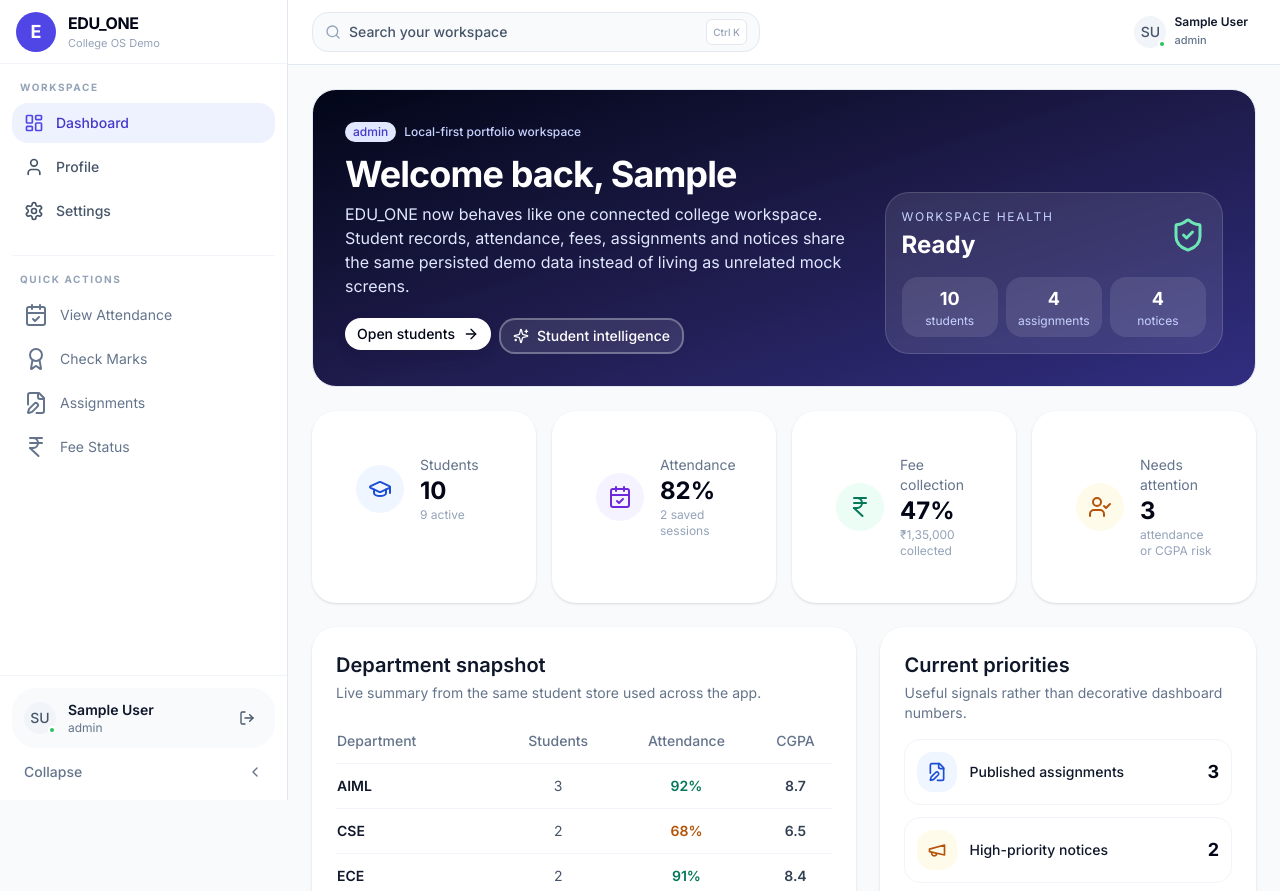
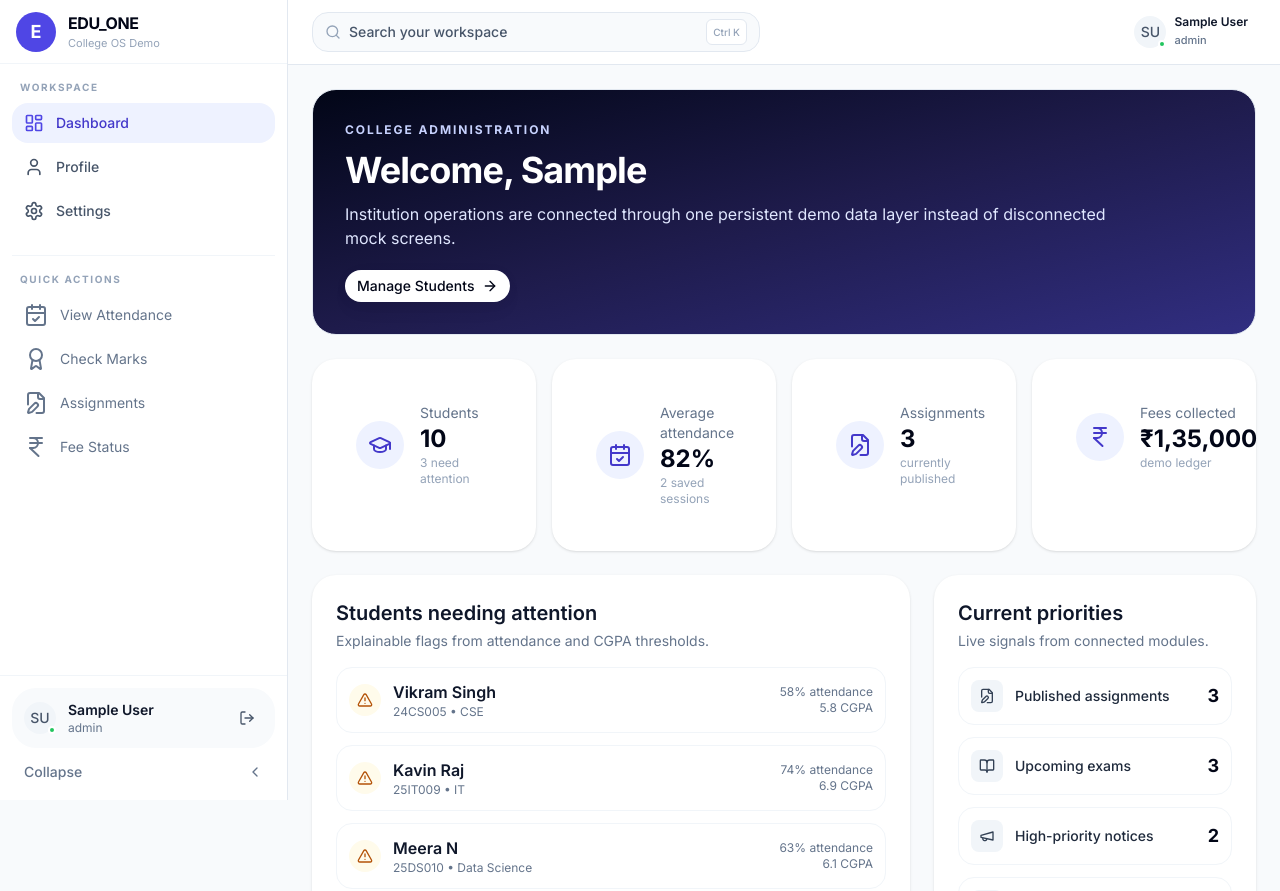
Before and after one commit to Bharath496/EDU_ONE, a Next.js app in the folder apps/web/: page /dashboard in a window 1280 px wide. Shown: the top 891 px of the page. Built offline with nearby package versions, Linux system fonts and the light colour scheme; sample sign-in values are in the browser's storage.

Commit message:
Make dashboard role-specific and protect student data views

```diff
--- a/apps/web/app/dashboard/page.tsx
+++ b/apps/web/app/dashboard/page.tsx
@@ -3,10 +3,13 @@
 import Link from 'next/link'
 import { useRouter } from 'next/navigation'
 import {
-  Activity,
+  AlertTriangle,
   ArrowRight,
+  BarChart3,
+  BookOpen,
+  Building2,
   CalendarCheck,
-  CheckCircle2,
+  CreditCard,
   FilePen,
   GraduationCap,
   IndianRupee,
@@ -21,8 +24,8 @@ import { Badge } from '@/components/ui/Badge'
 import { Button } from '@/components/ui/Button'
 import { Card, CardContent, CardDescription, CardHeader, CardTitle } from '@/components/ui/Card'
 import { useAuthStore } from '@/lib/auth-store'
-import { getQuickActions } from '@/lib/navigation'
 import { useEduStore } from '@/lib/edu-store'
+import { usePlatformStore } from '@/lib/platform-store'
 
 export default function DashboardPage() {
   const { user, isAuthenticated, isLoading } = useAuthStore()
@@ -33,7 +36,10 @@ export default function DashboardPage() {
   const assignments = useEduStore((state) => state.assignments)
   const notices = useEduStore((state) => state.notices)
   const fees = useEduStore((state) => state.fees)
-  const activity = useEduStore((state) => state.activity)
+  const exams = useEduStore((state) => state.exams)
+
+  const tenants = usePlatformStore((state) => state.tenants)
+  const platformUsers = usePlatformStore((state) => state.users)
 
   if (isLoading) {
     return (
@@ -51,219 +57,266 @@ export default function DashboardPage() {
     return null
   }
 
-  const avgAttendance = students.length
-    ? Math.round(students.reduce((sum, student) => sum + student.attendance, 0) / students.length)
-    : 0
-  const atRisk = students.filter((student) => student.attendance < 75 || student.cgpa < 6).length
-  const collected = fees.filter((item) => item.status === 'paid').reduce((sum, item) => sum + item.amount, 0)
-  const totalFees = fees.reduce((sum, item) => sum + item.amount, 0)
-  const feeRate = totalFees ? Math.round((collected / totalFees) * 100) : 0
-  const dueAssignments = assignments.filter((item) => item.status === 'published').length
-  const urgentNotices = notices.filter((item) => item.priority === 'urgent' || item.priority === 'high').length
-  const quickActions = getQuickActions(user.role)
-
-  const metrics = [
-    {
-      label: 'Students',
-      value: students.length,
-      note: `${students.filter((item) => item.status === 'active').length} active`,
-      icon: GraduationCap,
-      cls: 'bg-blue-50 text-blue-700',
-    },
-    {
-      label: 'Attendance',
-      value: `${avgAttendance}%`,
-      note: `${attendanceSessions.length} saved sessions`,
-      icon: CalendarCheck,
-      cls: 'bg-violet-50 text-violet-700',
-    },
-    {
-      label: 'Fee collection',
-      value: `${feeRate}%`,
-      note: `₹${collected.toLocaleString('en-IN')} collected`,
-      icon: IndianRupee,
-      cls: 'bg-emerald-50 text-emerald-700',
-    },
-    {
-      label: 'Needs attention',
-      value: atRisk,
-      note: 'attendance or CGPA risk',
-      icon: UserCheck,
-      cls: 'bg-amber-50 text-amber-700',
-    },
-  ]
-
-  const departmentRows = Array.from(new Set(students.map((item) => item.department)))
-    .map((department) => {
-      const group = students.filter((item) => item.department === department)
-      return {
-        department,
-        students: group.length,
-        attendance: Math.round(group.reduce((sum, item) => sum + item.attendance, 0) / Math.max(group.length, 1)),
-        cgpa: (group.reduce((sum, item) => sum + item.cgpa, 0) / Math.max(group.length, 1)).toFixed(1),
-      }
-    })
-    .sort((a, b) => b.students - a.students)
+  if (user.role === 'Super Admin') {
+    const representedStudents = tenants.reduce((sum, item) => sum + item.students, 0)
+    const activeTenants = tenants.filter((item) => item.status === 'active').length
+    const activeUsers = platformUsers.filter((item) => item.status === 'active').length
 
     return (
       <div className="space-y-6 p-4 lg:p-6">
-      <section className="overflow-hidden rounded-3xl border border-slate-200 bg-gradient-to-br from-slate-950 via-indigo-950 to-primary-900 p-6 text-white lg:p-8">
-        <div className="grid gap-8 lg:grid-cols-[1.5fr_1fr] lg:items-end">
-          <div>
-            <div className="mb-3 flex flex-wrap items-center gap-2">
-              <Badge variant="primary" size="sm">{user.role}</Badge>
-              <span className="text-xs font-medium text-indigo-200">Local-first portfolio workspace</span>
+        <Hero
+          eyebrow="Platform workspace"
+          title="EDU_ONE Super Admin"
+          description="A truthful platform demo using fictional tenant and user records stored locally in your browser."
+          actionHref="/admin"
+          actionLabel="Open Admin Console"
+        />
+        <div className="grid gap-4 sm:grid-cols-2 xl:grid-cols-4">
+          <Metric label="Institutions" value={tenants.length} note={`${activeTenants} active`} icon={Building2} />
+          <Metric label="Platform users" value={platformUsers.length} note={`${activeUsers} active`} icon={Users} />
+          <Metric label="Students represented" value={representedStudents.toLocaleString('en-IN')} note="fictional demo metadata" icon={GraduationCap} />
+          <Metric label="Deployment mode" value="GitHub" note="static local-first frontend" icon={ShieldCheck} />
         </div>
-            <h1 className="text-3xl font-bold tracking-tight lg:text-4xl">
-              Welcome back, {user.name.split(' ')[0]}
-            </h1>
-            <p className="mt-2 max-w-2xl text-sm leading-6 text-indigo-100 lg:text-base">
-              EDU_ONE now behaves like one connected college workspace. Student records, attendance, fees,
-              assignments and notices share the same persisted demo data instead of living as unrelated mock screens.
-            </p>
-            <div className="mt-5 flex flex-wrap gap-2">
-              <Link href="/modules/students"><Button size="sm" className="gap-2 bg-white text-slate-950 hover:bg-slate-100">Open students <ArrowRight className="h-4 w-4" /></Button></Link>
-              <Link href="/modules/student-intelligence"><Button variant="outline" size="sm" className="gap-2 border-white/30 bg-white/10 text-white hover:bg-white/20"><Sparkles className="h-4 w-4" />Student intelligence</Button></Link>
+        <div className="grid gap-4 md:grid-cols-2 xl:grid-cols-4">
+          {[
+            ['/admin/colleges', Building2, 'Institutions', 'Add, activate and pause demo tenants'],
+            ['/admin/users', Users, 'Platform Users', 'Manage fictional cross-tenant users'],
+            ['/admin/analytics', BarChart3, 'Analytics', 'Calculated from current demo-store records'],
+            ['/admin/billing', CreditCard, 'Plans', 'Illustrative plan values, clearly labelled demo data'],
+          ].map(([href, Icon, title, description]) => {
+            const ItemIcon = Icon as typeof Building2
+            return (
+              <Link key={String(href)} href={String(href)} className="rounded-2xl border border-slate-200 bg-white p-5 transition-all hover:-translate-y-0.5 hover:border-primary-300 hover:shadow-sm">
+                <ItemIcon className="h-5 w-5 text-primary-600" />
+                <p className="mt-3 font-semibold text-slate-950">{String(title)}</p>
+                <p className="mt-1 text-sm leading-5 text-slate-500">{String(description)}</p>
+              </Link>
+            )
+          })}
         </div>
       </div>
-          <div className="rounded-2xl border border-white/15 bg-white/10 p-4 backdrop-blur-sm">
-            <div className="flex items-center justify-between">
-              <div>
-                <p className="text-xs uppercase tracking-[0.14em] text-indigo-200">Workspace health</p>
-                <p className="mt-1 text-2xl font-bold">Ready</p>
-              </div>
-              <ShieldCheck className="h-9 w-9 text-emerald-300" />
-            </div>
-            <div className="mt-4 grid grid-cols-3 gap-2 text-center text-xs">
-              <div className="rounded-xl bg-white/10 p-2"><p className="text-lg font-bold">{students.length}</p><p className="text-indigo-200">students</p></div>
-              <div className="rounded-xl bg-white/10 p-2"><p className="text-lg font-bold">{assignments.length}</p><p className="text-indigo-200">assignments</p></div>
-              <div className="rounded-xl bg-white/10 p-2"><p className="text-lg font-bold">{notices.length}</p><p className="text-indigo-200">notices</p></div>
-            </div>
-          </div>
-        </div>
-      </section>
+    )
+  }
+
+  const matchedStudent =
+    students.find((item) => item.name.toLowerCase() === user.name.toLowerCase()) ??
+    students[0]
+
+  if (user.role === 'Student' || user.role === 'Parent') {
+    const ownFees = matchedStudent ? fees.filter((item) => item.studentId === matchedStudent.id) : []
+    const pendingFees = ownFees
+      .filter((item) => item.status !== 'paid')
+      .reduce((sum, item) => sum + item.amount, 0)
+    const upcomingExams = exams.filter((item) => item.status === 'upcoming').slice(0, 3)
+    const openAssignments = assignments.filter((item) => item.status === 'published').slice(0, 3)
+    const visibleNotices = notices
+      .filter((item) => item.target !== 'Faculty')
+      .slice(0, 3)
+
+    return (
+      <div className="space-y-6 p-4 lg:p-6">
+        <Hero
+          eyebrow={user.role === 'Parent' ? 'Parent workspace' : 'Student workspace'}
+          title={user.role === 'Parent' ? `${matchedStudent?.name ?? 'Student'} progress` : `Welcome, ${user.name.split(' ')[0]}`}
+          description="A focused view of attendance, grades, coursework, fees and notices. Administrative controls stay out of student and parent hands, as civilization intended."
+          actionHref="/modules/alerts"
+          actionLabel="View Alerts"
+        />
 
         <div className="grid gap-4 sm:grid-cols-2 xl:grid-cols-4">
-        {metrics.map((metric) => (
-          <Card key={metric.label}>
-            <CardContent className="flex items-center gap-4 p-5">
-              <div className={`rounded-2xl p-3 ${metric.cls}`}><metric.icon className="h-6 w-6" /></div>
-              <div>
-                <p className="text-sm text-slate-500">{metric.label}</p>
-                <p className="text-2xl font-bold text-slate-950">{metric.value}</p>
-                <p className="text-xs text-slate-400">{metric.note}</p>
-              </div>
-            </CardContent>
-          </Card>
-        ))}
+          <Metric label="Attendance" value={`${matchedStudent?.attendance ?? 0}%`} note="current overall" icon={CalendarCheck} />
+          <Metric label="CGPA" value={(matchedStudent?.cgpa ?? 0).toFixed(1)} note="current record" icon={TrendingUp} />
+          <Metric label="Open assignments" value={openAssignments.length} note="published coursework" icon={FilePen} />
+          <Metric label="Pending fees" value={`₹${pendingFees.toLocaleString('en-IN')}`} note={ownFees.length ? 'current ledger' : 'no fee records'} icon={IndianRupee} />
         </div>
 
-      <div className="grid gap-6 xl:grid-cols-[1.45fr_1fr]">
+        <div className="grid gap-6 xl:grid-cols-3">
           <Card>
-          <CardHeader>
-            <CardTitle>Department snapshot</CardTitle>
-            <CardDescription>Live summary from the same student store used across the app.</CardDescription>
-          </CardHeader>
-          <CardContent>
-            <div className="overflow-x-auto">
-              <table className="w-full text-sm">
-                <thead>
-                  <tr className="border-b border-slate-100 text-left text-slate-500">
-                    <th className="py-3 font-medium">Department</th>
-                    <th className="py-3 text-center font-medium">Students</th>
-                    <th className="py-3 text-center font-medium">Attendance</th>
-                    <th className="py-3 text-center font-medium">CGPA</th>
-                  </tr>
-                </thead>
-                <tbody>
-                  {departmentRows.map((row) => (
-                    <tr key={row.department} className="border-b border-slate-100 last:border-0">
-                      <td className="py-3 font-semibold text-slate-900">{row.department}</td>
-                      <td className="py-3 text-center text-slate-600">{row.students}</td>
-                      <td className="py-3 text-center">
-                        <span className={row.attendance >= 75 ? 'font-semibold text-emerald-700' : 'font-semibold text-amber-700'}>{row.attendance}%</span>
-                      </td>
-                      <td className="py-3 text-center font-semibold text-slate-700">{row.cgpa}</td>
-                    </tr>
-                  ))}
-                </tbody>
-              </table>
+            <CardHeader><CardTitle>Upcoming exams</CardTitle><CardDescription>Scheduled assessments in the demo workspace.</CardDescription></CardHeader>
+            <CardContent className="space-y-3">
+              {upcomingExams.map((exam) => (
+                <div key={exam.id} className="rounded-xl bg-slate-50 p-3">
+                  <p className="font-semibold text-slate-900">{exam.name}</p>
+                  <p className="mt-1 text-xs text-slate-500">{exam.course} • {exam.date}</p>
                 </div>
-          </CardContent>
-        </Card>
-
-        <Card>
-          <CardHeader>
-            <CardTitle>Current priorities</CardTitle>
-            <CardDescription>Useful signals rather than decorative dashboard numbers.</CardDescription>
-          </CardHeader>
-          <CardContent className="space-y-3">
-            {[
-              { icon: FilePen, label: 'Published assignments', value: dueAssignments, href: '/modules/assignments', cls: 'bg-blue-50 text-blue-700' },
-              { icon: Megaphone, label: 'High-priority notices', value: urgentNotices, href: '/modules/notices', cls: 'bg-amber-50 text-amber-700' },
-              { icon: Users, label: 'Students needing attention', value: atRisk, href: '/modules/student-intelligence', cls: 'bg-red-50 text-red-700' },
-              { icon: CheckCircle2, label: 'Saved attendance sessions', value: attendanceSessions.length, href: '/modules/attendance', cls: 'bg-emerald-50 text-emerald-700' },
-            ].map((item) => (
-              <Link key={item.label} href={item.href} className="flex items-center gap-3 rounded-xl border border-slate-100 p-3 transition-colors hover:bg-slate-50">
-                <div className={`rounded-xl p-2.5 ${item.cls}`}><item.icon className="h-5 w-5" /></div>
-                <div className="flex-1">
-                  <p className="text-sm font-medium text-slate-900">{item.label}</p>
-                </div>
-                <span className="text-lg font-bold text-slate-950">{item.value}</span>
-              </Link>
-            ))}
-          </CardContent>
-        </Card>
-      </div>
-
-      <div className="grid gap-6 xl:grid-cols-[1fr_1.2fr]">
-        <Card>
-          <CardHeader>
-            <CardTitle>Quick actions</CardTitle>
-            <CardDescription>Role-aware navigation for {user.role}.</CardDescription>
-          </CardHeader>
-          <CardContent className="grid gap-3 sm:grid-cols-2">
-            {quickActions.slice(0, 6).map((action) => (
-              <Link key={action.href} href={action.href} className="rounded-xl border border-slate-200 p-4 transition-all hover:-translate-y-0.5 hover:border-primary-300 hover:bg-primary-50/40">
-                <div className="flex h-9 w-9 items-center justify-center rounded-xl bg-primary-100 text-primary-700">
-                  <action.icon className="h-4 w-4" />
-                </div>
-                <p className="mt-3 font-semibold text-slate-900">{action.label}</p>
-                <p className="mt-1 text-xs leading-5 text-slate-500">{action.description}</p>
-              </Link>
               ))}
             </CardContent>
           </Card>
 
           <Card>
-          <CardHeader>
-            <CardTitle>Activity log</CardTitle>
-            <CardDescription>Recent actions recorded by the browser workspace.</CardDescription>
-          </CardHeader>
+            <CardHeader><CardTitle>Coursework</CardTitle><CardDescription>Published assignments awaiting completion.</CardDescription></CardHeader>
             <CardContent className="space-y-3">
-            {activity.slice(0, 7).map((entry) => (
-              <div key={entry.id} className="flex items-start gap-3 rounded-xl bg-slate-50 p-3">
-                <div className="mt-0.5 rounded-lg bg-white p-2 text-primary-600 shadow-sm"><Activity className="h-4 w-4" /></div>
-                <div className="min-w-0 flex-1">
-                  <p className="text-sm font-semibold text-slate-900">{entry.action}</p>
-                  <p className="truncate text-xs text-slate-500">{entry.detail}</p>
+              {openAssignments.map((assignment) => (
+                <div key={assignment.id} className="rounded-xl bg-slate-50 p-3">
+                  <p className="font-semibold text-slate-900">{assignment.title}</p>
+                  <p className="mt-1 text-xs text-slate-500">{assignment.course} • due {assignment.dueDate}</p>
                 </div>
-                <span className="text-[11px] text-slate-400">{new Date(entry.at).toLocaleDateString('en-IN')}</span>
+              ))}
+            </CardContent>
+          </Card>
+
+          <Card>
+            <CardHeader><CardTitle>Latest notices</CardTitle><CardDescription>Announcements relevant to students and families.</CardDescription></CardHeader>
+            <CardContent className="space-y-3">
+              {visibleNotices.map((notice) => (
+                <div key={notice.id} className="rounded-xl bg-slate-50 p-3">
+                  <div className="flex items-center gap-2">
+                    <p className="font-semibold text-slate-900">{notice.title}</p>
+                    <Badge variant={notice.priority === 'urgent' ? 'danger' : notice.priority === 'high' ? 'warning' : 'secondary'} size="sm">{notice.priority}</Badge>
+                  </div>
+                  <p className="mt-1 text-xs text-slate-500">{notice.author}</p>
                 </div>
               ))}
             </CardContent>
           </Card>
         </div>
+      </div>
+    )
+  }
 
-      <div className="rounded-2xl border border-slate-200 bg-white p-4 text-sm text-slate-600">
-        <div className="flex items-center gap-2 font-medium text-slate-800">
-          <TrendingUp className="h-4 w-4 text-primary-600" />
-          Upgrade status
+  const avgAttendance = students.length
+    ? Math.round(students.reduce((sum, item) => sum + item.attendance, 0) / students.length)
+    : 0
+  const atRisk = students.filter((item) => item.attendance < 75 || item.cgpa < 6).length
+  const collected = fees.filter((item) => item.status === 'paid').reduce((sum, item) => sum + item.amount, 0)
+  const publishedAssignments = assignments.filter((item) => item.status === 'published').length
+  const upcomingExamCount = exams.filter((item) => item.status === 'upcoming').length
+
+  return (
+    <div className="space-y-6 p-4 lg:p-6">
+      <Hero
+        eyebrow={user.role === 'Faculty' ? 'Faculty workspace' : 'College administration'}
+        title={`Welcome, ${user.name.split(' ')[0]}`}
+        description={
+          user.role === 'Faculty'
+            ? 'Teaching workflows, attendance, assessments and student progress share one local-first workspace.'
+            : 'Institution operations are connected through one persistent demo data layer instead of disconnected mock screens.'
+        }
+        actionHref={user.role === 'Faculty' ? '/modules/my-classes' : '/modules/students'}
+        actionLabel={user.role === 'Faculty' ? 'Open My Classes' : 'Manage Students'}
+      />
+
+      <div className="grid gap-4 sm:grid-cols-2 xl:grid-cols-4">
+        <Metric label="Students" value={students.length} note={`${atRisk} need attention`} icon={GraduationCap} />
+        <Metric label="Average attendance" value={`${avgAttendance}%`} note={`${attendanceSessions.length} saved sessions`} icon={CalendarCheck} />
+        <Metric label="Assignments" value={publishedAssignments} note="currently published" icon={FilePen} />
+        <Metric
+          label={user.role === 'Faculty' ? 'Upcoming exams' : 'Fees collected'}
+          value={user.role === 'Faculty' ? upcomingExamCount : `₹${collected.toLocaleString('en-IN')}`}
+          note={user.role === 'Faculty' ? 'scheduled assessments' : 'demo ledger'}
+          icon={user.role === 'Faculty' ? BookOpen : IndianRupee}
+        />
       </div>
-        <p className="mt-1">
-          Core portfolio workflows are now connected through a persistent local data layer. This keeps the demo free while making interactions real instead of static screenshots wearing buttons.
-        </p>
+
+      <div className="grid gap-6 xl:grid-cols-[1.3fr_.7fr]">
+        <Card>
+          <CardHeader>
+            <CardTitle>Students needing attention</CardTitle>
+            <CardDescription>Explainable flags from attendance and CGPA thresholds.</CardDescription>
+          </CardHeader>
+          <CardContent className="space-y-3">
+            {students.filter((item) => item.attendance < 75 || item.cgpa < 6).slice(0, 5).map((student) => (
+              <div key={student.id} className="flex items-center gap-3 rounded-xl border border-slate-100 p-3">
+                <div className="rounded-xl bg-amber-50 p-2 text-amber-700"><AlertTriangle className="h-4 w-4" /></div>
+                <div className="min-w-0 flex-1">
+                  <p className="font-semibold text-slate-900">{student.name}</p>
+                  <p className="text-xs text-slate-500">{student.regNo} • {student.department}</p>
+                </div>
+                <div className="text-right text-xs text-slate-500">
+                  <p>{student.attendance}% attendance</p>
+                  <p>{student.cgpa.toFixed(1)} CGPA</p>
+                </div>
+              </div>
+            ))}
+            <Link href="/modules/student-intelligence" className="inline-flex items-center gap-1 text-sm font-semibold text-primary-700">
+              Open Student Intelligence <ArrowRight className="h-4 w-4" />
+            </Link>
+          </CardContent>
+        </Card>
+
+        <Card>
+          <CardHeader><CardTitle>Current priorities</CardTitle><CardDescription>Live signals from connected modules.</CardDescription></CardHeader>
+          <CardContent className="space-y-3">
+            <Priority icon={FilePen} label="Published assignments" value={publishedAssignments} href="/modules/assignments" />
+            <Priority icon={BookOpen} label="Upcoming exams" value={upcomingExamCount} href="/modules/exams" />
+            <Priority icon={Megaphone} label="High-priority notices" value={notices.filter((item) => item.priority === 'high' || item.priority === 'urgent').length} href="/modules/notices" />
+            <Priority icon={Sparkles} label="Students at risk" value={atRisk} href="/modules/student-intelligence" />
+          </CardContent>
+        </Card>
       </div>
     </div>
   )
 }
+
+function Hero({
+  eyebrow,
+  title,
+  description,
+  actionHref,
+  actionLabel,
+}: {
+  eyebrow: string
+  title: string
+  description: string
+  actionHref: string
+  actionLabel: string
+}) {
+  return (
+    <section className="overflow-hidden rounded-3xl border border-slate-200 bg-gradient-to-br from-slate-950 via-indigo-950 to-primary-900 p-6 text-white lg:p-8">
+      <p className="text-xs font-bold uppercase tracking-[0.16em] text-indigo-200">{eyebrow}</p>
+      <h1 className="mt-3 text-3xl font-bold tracking-tight lg:text-4xl">{title}</h1>
+      <p className="mt-3 max-w-3xl text-sm leading-6 text-indigo-100 lg:text-base">{description}</p>
+      <Link href={actionHref}>
+        <Button size="sm" className="mt-5 gap-2 bg-white text-slate-950 hover:bg-slate-100">
+          {actionLabel}
+          <ArrowRight className="h-4 w-4" />
+        </Button>
+      </Link>
+    </section>
+  )
+}
+
+function Metric({
+  label,
+  value,
+  note,
+  icon: Icon,
+}: {
+  label: string
+  value: string | number
+  note: string
+  icon: typeof UserCheck
+}) {
+  return (
+    <Card>
+      <CardContent className="flex items-center gap-4 p-5">
+        <div className="rounded-2xl bg-primary-50 p-3 text-primary-700"><Icon className="h-6 w-6" /></div>
+        <div>
+          <p className="text-sm text-slate-500">{label}</p>
+          <p className="text-2xl font-bold text-slate-950">{value}</p>
+          <p className="text-xs text-slate-400">{note}</p>
+        </div>
+      </CardContent>
+    </Card>
+  )
+}
+
+function Priority({
+  icon: Icon,
+  label,
+  value,
+  href,
+}: {
+  icon: typeof UserCheck
+  label: string
+  value: number
+  href: string
+}) {
+  return (
+    <Link href={href} className="flex items-center gap-3 rounded-xl border border-slate-100 p-3 hover:bg-slate-50">
+      <div className="rounded-lg bg-slate-100 p-2 text-slate-700"><Icon className="h-4 w-4" /></div>
+      <span className="min-w-0 flex-1 text-sm font-medium text-slate-800">{label}</span>
+      <span className="text-lg font-bold text-slate-950">{value}</span>
+    </Link>
+  )
+}
```
Lines whose indentation alone changed are shown as unchanged.
